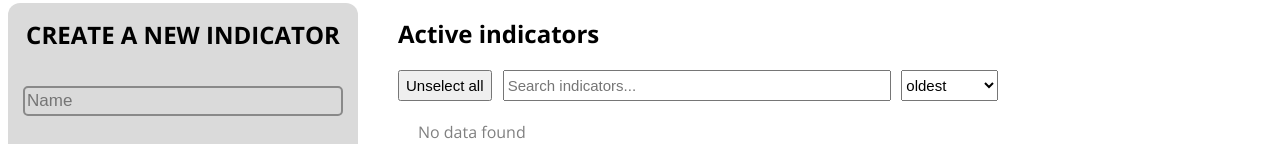
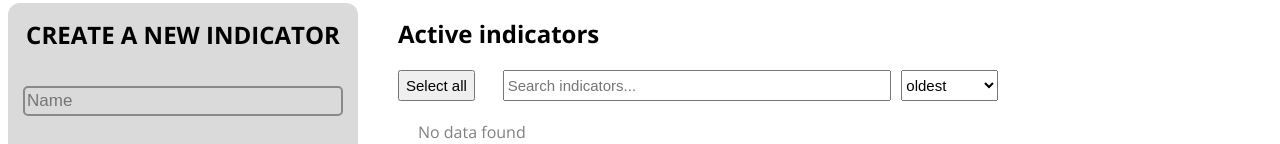
Before and after one commit to Dulme8556/digipalvelut-projekti, a SvelteKit app in the folder digipalvelut-projekti/: page / in a window 1280 px wide. Shown: the part 171-315 px from the top of the page. Built offline with nearby package versions, Linux system fonts and the light colour scheme.

Commit message:
checkbox bug fixed
Error seen when clicking checkbox while searching something

```diff
--- a/digipalvelut-projekti/src/components/lines.svelte
+++ b/digipalvelut-projekti/src/components/lines.svelte
@@ -6,7 +6,7 @@
 
     let searchQuery = "";
     let lines = [];
-    let allChecked = true;
+    let allChecked = false;
 
     let selectedLines = [];
 
@@ -70,8 +70,8 @@
         }, 1);
     }
 
-    $: filteredIndicators = lists.list.filter((item) =>
-        item.name.toLowerCase().includes(searchQuery.toLowerCase()),
+    $: filteredIndicators = JSON.parse(JSON.stringify(lists.list.filter((item) =>
+        item.name.toLowerCase().includes(searchQuery.toLowerCase()))),
     );
 
     $: {
@@ -96,7 +96,6 @@
         setTimeout(() => (lists.selectedValues = sortedList), 1)
     }
 </script>
-
 <div class="active-lines">
     <h2>Active indicators</h2>
     <div class="actions-bar">
@@ -124,7 +123,7 @@
             {/each}
         </select>
     </div>
-    {#key sortByValue}
+    {#key `${sortByValue}-${filteredIndicators}`}
         {#if filteredIndicators.length === 0}
             <div class="empty">No data found</div>
         {:else}
```
